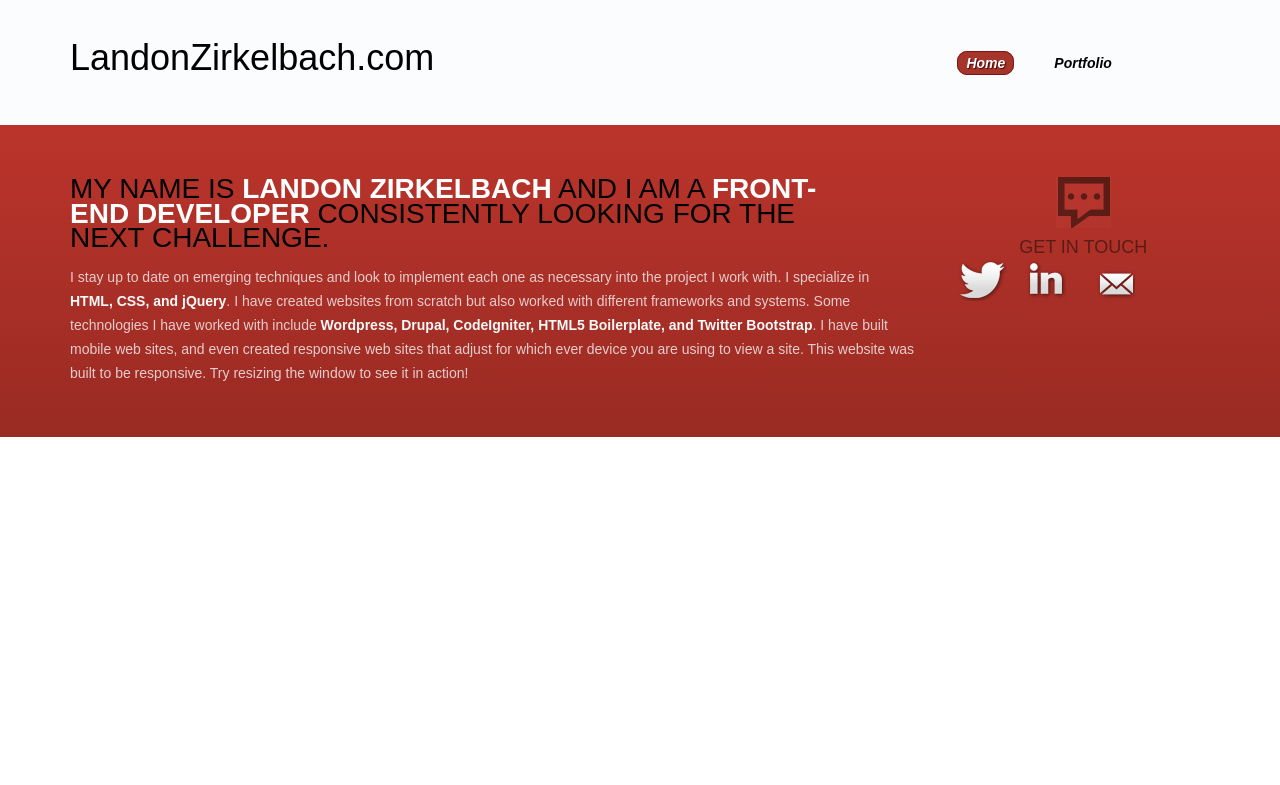
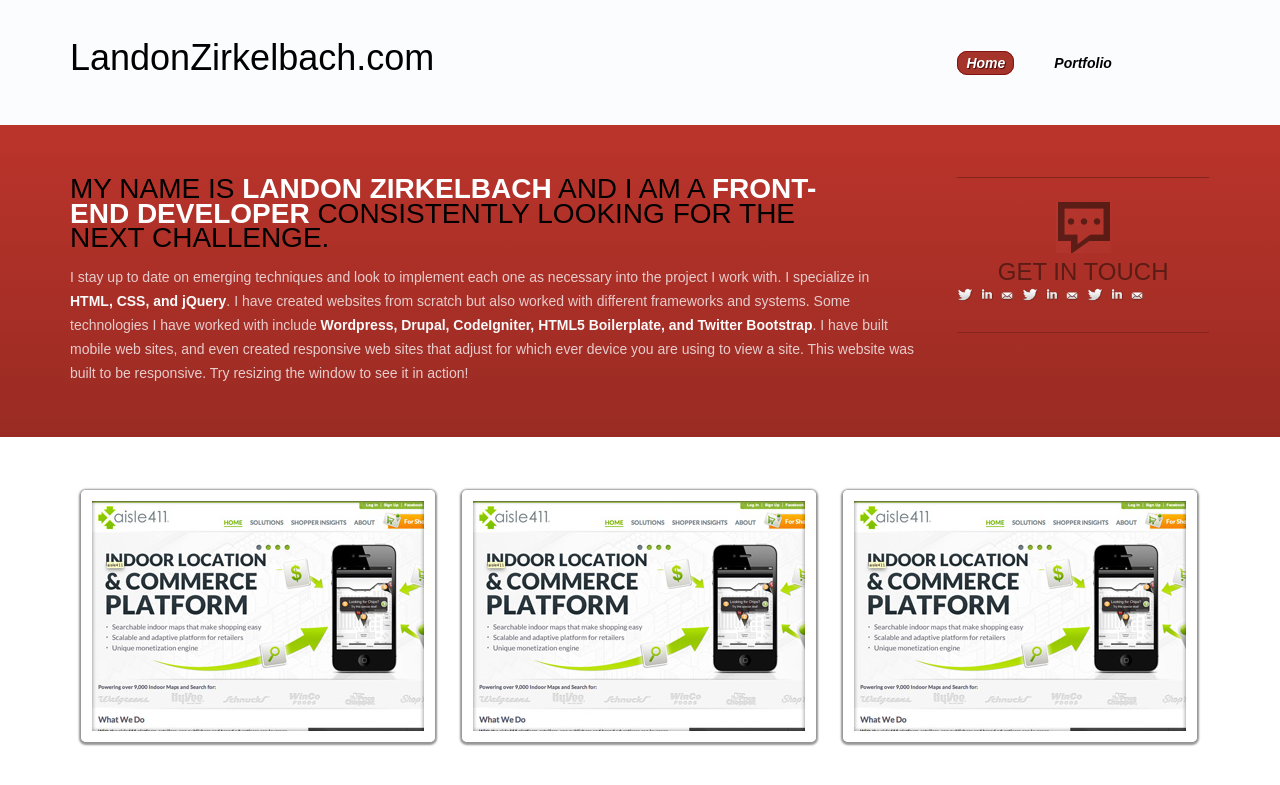
Before and after one commit to thelando618/1140portfolio, a PHP site: page /home.php in a window 1280 px wide. Shown: the top 785 px of the page. Run offline with PHP 8.4, Linux system fonts and the light colour scheme; some libraries are stand-ins or nearby versions.

Commit message:
Building out home portfolio area and nearly finishing get in touch section.

```diff
--- a/css/styles.css
+++ b/css/styles.css
@@ -49,31 +49,6 @@
 		color: #ffffff;
 		text-shadow: 1px 1px 1px #490707;
 	}
-	.get-in-touch .icon {
-		display: block;
-		float: left;
-		height: 42px;
-		margin-right: 1em;
-		width: 50px;
-	}
-	.get-in-touch .twitter {
-		background: url(../images/contact.png) 0 0 no-repeat;
-	}
-	.get-in-touch .twitter:hover {
-
-	}
-	.get-in-touch .linked {
-		background: url(../images/contact.png) -71px 0 no-repeat;
-	}
-	.get-in-touch .linked:hover {
-
-	}
-	.get-in-touch .email {
-		background: url(../images/contact.png) -130px 0 no-repeat;
-	}
-	.get-in-touch .email:hover {
-
-	}
 	/*
 	 *
 	 * Home Container styling. only on home page.
@@ -116,10 +91,42 @@
 	}
 	.home-container .get-in-touch h2 {
 		color: #5b1c15;
-		font-size: 1.125em; /* Set as 18 until i get font issue fixed. Font size should be 36px */
+		font-size: 1.5em; /* Set as 24 until i get font issue fixed. Font size should be 36px */
 		font-weight: normal;
 		text-align: center;
 		text-transform: uppercase;
+	}
+	.get-in-touch {
+		border-bottom: 1px solid #84241e;
+		border-top: 1px solid #84241e;
+		padding: 1.5em 0;
+	}
+	.get-in-touch {
+
+	}
+	.home-portfolio {
+		margin-top: 3.125em;
+	}
+	.home-portfolio img {
+		border: 0.625em solid #FFFFFF;
+		border-radius: 5px;
+		box-shadow: 0 1px 2px 2px rgba(0, 0, 0, 0.42);
+		-moz-box-shadow: 0 1px 2px 2px rgba(0, 0, 0, 0.42);
+		-webkit-box-shadow: 0 1px 2px 2px rgba(0, 0, 0, 0.42);
+		-o-box-shadow: 0 1px 2px 2px rgba(0, 0, 0, 0.42);
+		-ms-box-shadow: 0 1px 2px 2px rgba(0, 0, 0, 0.42);
+		margin: 0.2em 0.7em;
+		transition: box-shadow 1s;
+		-moz-transition: box-shadow 1s; /* Firefox 4 */
+		-webkit-transition: box-shadow 1s; /* Safari and Chrome */
+		-o-transition: box-shadow 1s; /* Opera */
+	}
+	.home-portfolio img:hover {
+		box-shadow: 0 1px 2px 2px rgba(0, 0, 0, 0.75);
+		-moz-box-shadow: 0 1px 2px 2px rgba(0, 0, 0, 0.75);
+		-webkit-box-shadow: 0 1px 2px 2px rgba(0, 0, 0, 0.75);
+		-o-box-shadow: 0 1px 2px 2px rgba(0, 0, 0, 0.75);
+		-ms-box-shadow: 0 1px 2px 2px rgba(0, 0, 0, 0.75);
 	}
 /* ============================= */
 /* ! Layout for mobile version   */
--- a/home.php
+++ b/home.php
@@ -14,11 +14,29 @@
 			<p class="center"><img src="images/get-in-touch-icon.png" alt="Speech bubble" title="speech bubble" target="_blank"/></p>
 			<h2>Get In Touch</h2>
 			<div class="icons">
-				<a href="#" class="twitter icon"></a>
-				<a href="http://www.linkedin.com/pub/landon-zirkelbach/18/869/682" class="linked icon" target="_blank"></a>
-				<a href="mailto:landonzirkelbach@gmail.com" class="email icon" target="_blank"></a>
+				<a href="#" class="threecol twitter icon"><img src="images/contact.png" /></a>
+				<a href="http://www.linkedin.com/pub/landon-zirkelbach/18/869/682" class="threecol linked icon" target="_blank"><img src="images/contact.png" /></a>
+				<a href="mailto:landonzirkelbach@gmail.com" class="threecol email icon" target="_blank"><img src="images/contact.png" /></a>
 			</div>
 		</div>
+	</div>
+</div>
+<div class="home-portfolio container">
+	<div class="row">
+		<div class="twelvecol last">
+			<a href="#"><img src="images/home-aisle.jpg" /></a>
+			<a href="#"><img src="images/home-aisle.jpg" /></a>
+			<a href="#"><img src="images/home-aisle.jpg" /></a>
+		</div>
+		<!--<div class="fourcol">
+			<a href="#"><img src="images/home-aisle.jpg" /></a>
+		</div>
+		<div class="fourcol">
+			<a href="#"><img src="images/home-aisle.jpg" /></a>
+		</div>
+		<div class="fourcol last">
+			<a href="#"><img src="images/home-aisle.jpg" /></a>
+		</div>-->
 	</div>
 </div>
 
```
Also changed, not shown: images/home-aisle.jpg (added).
